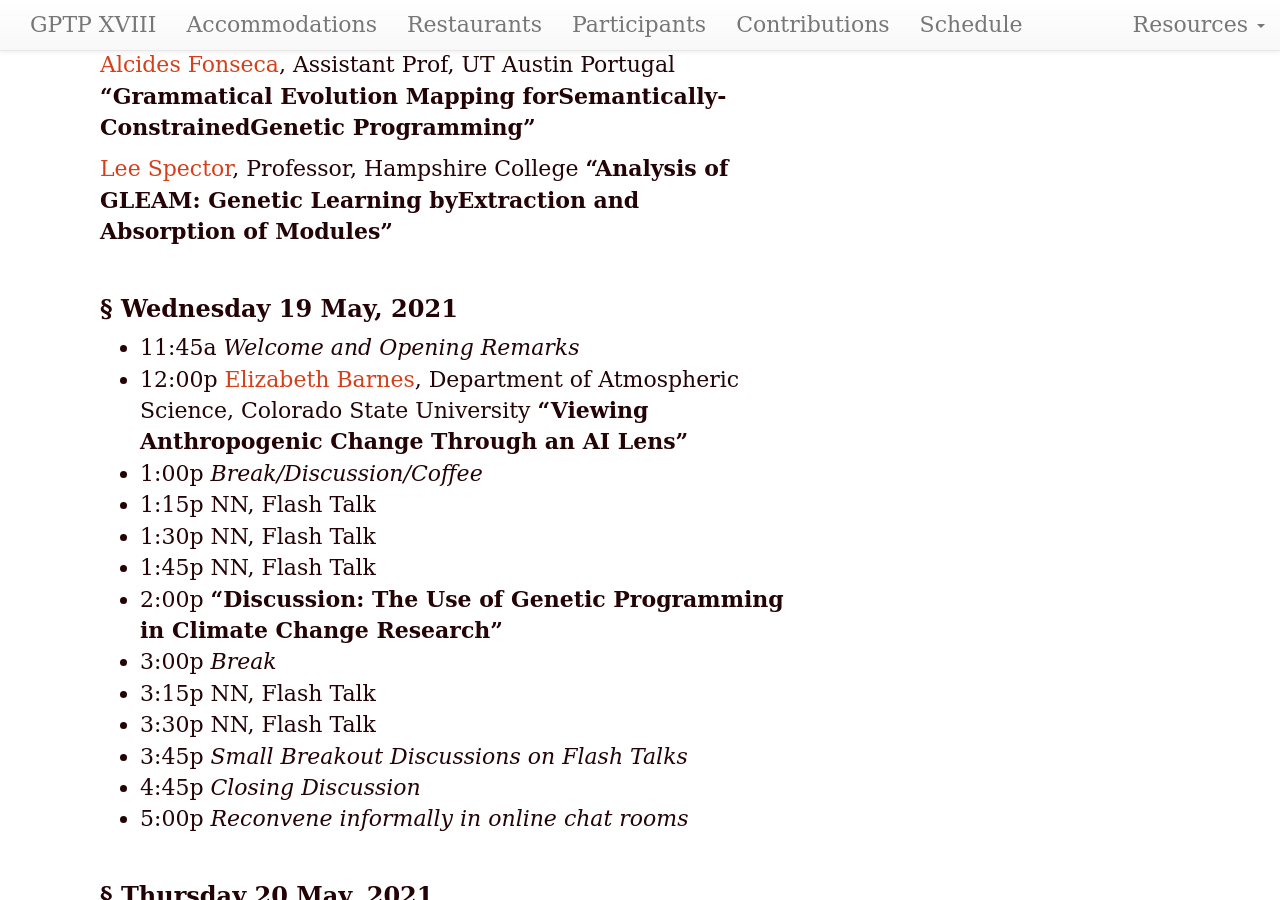
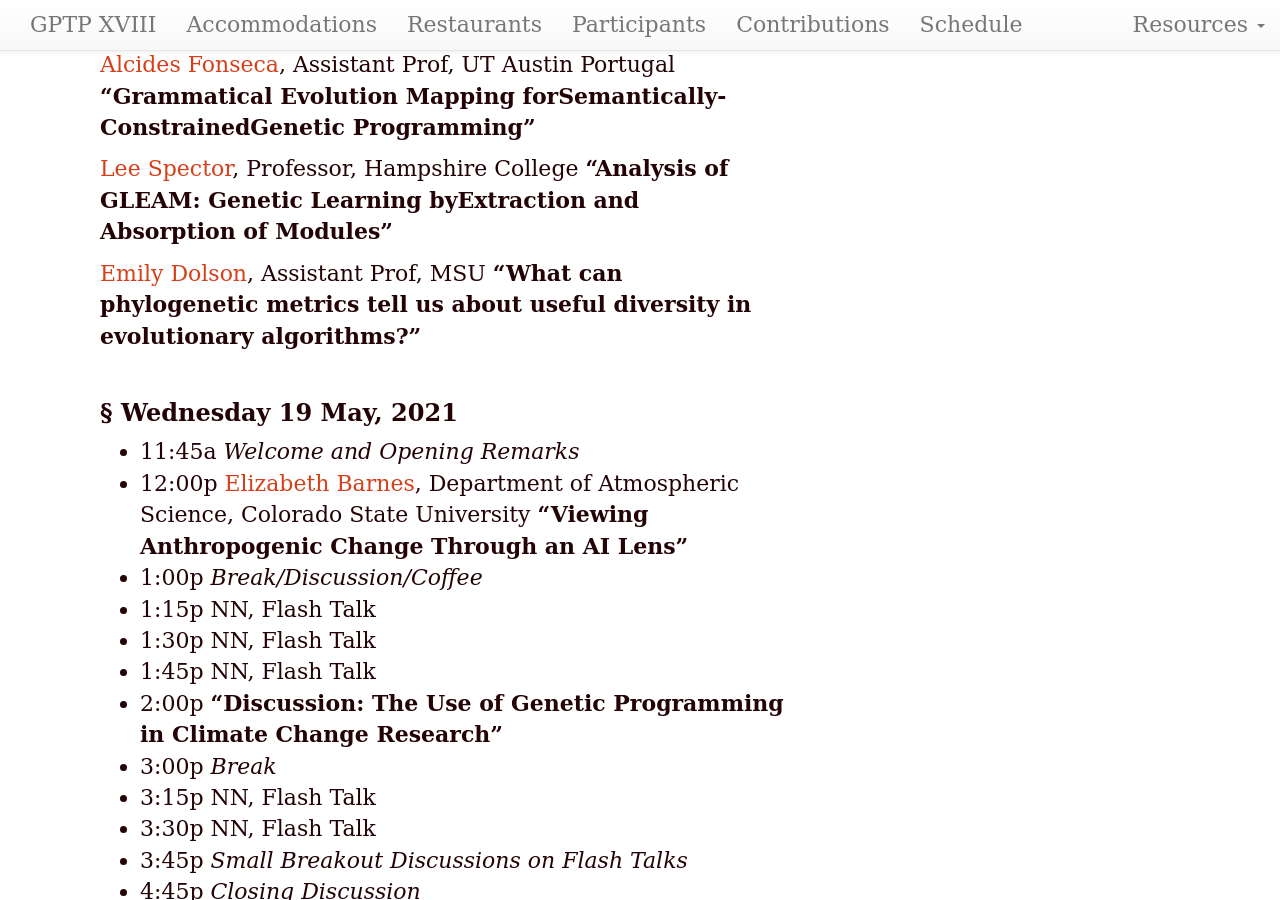
Before and after one commit to GPTP-workshop/gptp-workshop.github.io, a Jekyll site: the page built from schedule.md, in a window 1280 px wide and 900 px high, scrolled down 1590 px. Built offline with Jekyll 4.4.1, drawn with Linux system fonts in a browser that asks for light colours.

Commit message:
Update schedule.md

```diff
--- a/schedule.md
+++ b/schedule.md
@@ -51,6 +51,9 @@ The Center for Evolution and Medicine, Arizona State University:
 [Lee Spector](http://faculty.hampshire.edu/lspector/), Professor, Hampshire College
 **"Analysis of GLEAM: Genetic Learning byExtraction and Absorption of Modules"**
 
+[Emily Dolson](https://cse.msu.edu/~dolsonem/), Assistant Prof, MSU
+**"What can phylogenetic metrics tell us about useful diversity in evolutionary algorithms?"**
+
 
 
 ### Wednesday 19 May, 2021
```
